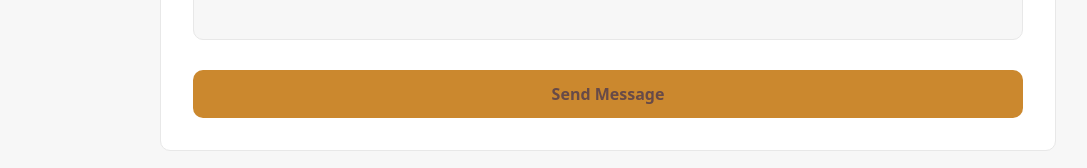
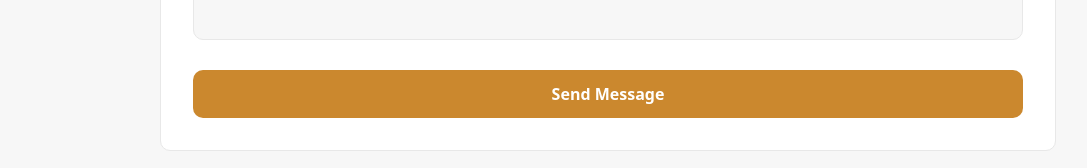
Before and after one commit to mdasifmahmuddev/mdasifmahmud-portfolio, a Next.js app: page / in a window 1280 px wide. Shown: the part 4523-4691 px from the top of the page, without its empty margins (32-1119 px from the left). Built offline with nearby package versions, Linux system fonts and the light colour scheme.

Commit message:
font color adjustment

```diff
--- a/components/contact-section.tsx
+++ b/components/contact-section.tsx
@@ -117,7 +117,7 @@ export function ContactSection() {
 
           <button
             type="submit"
-            className="w-full px-8 py-3 bg-primary text-secondary rounded-lg font-semibold hover:shadow-lg hover:scale-105 transition-all duration-300"
+            className="text-white w-full px-8 py-3 bg-primary  rounded-lg font-semibold hover:shadow-lg hover:scale-105 transition-all duration-300"
           >
             Send Message
           </button>
```
